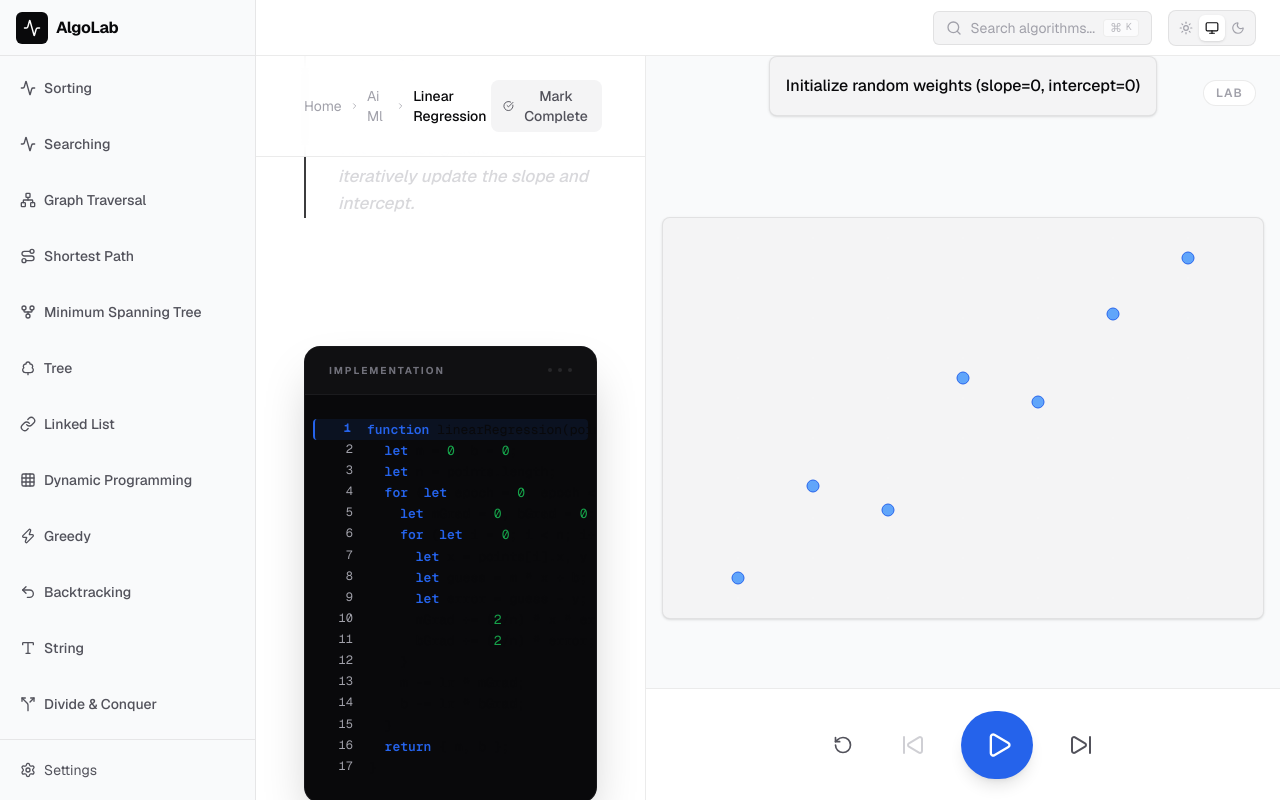
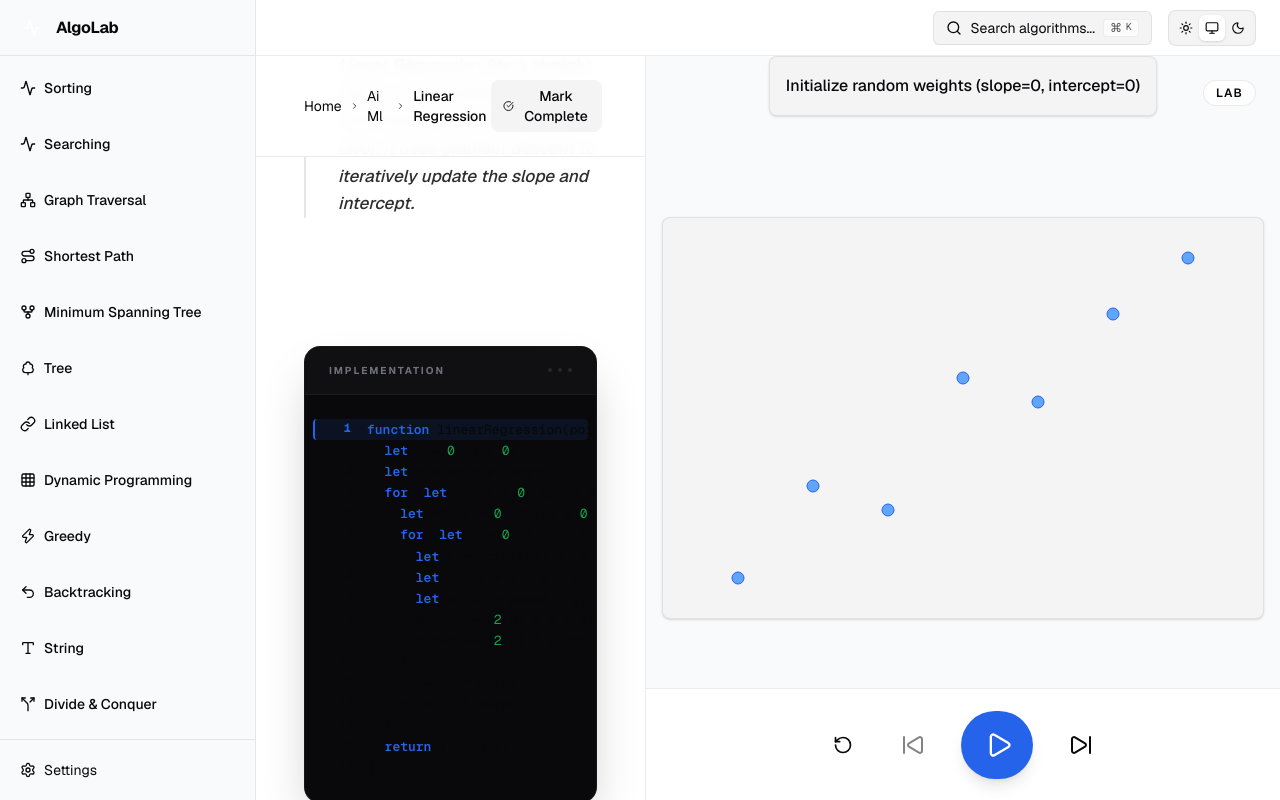
Before and after one commit to hoojinguyen/algo-lab, a Next.js app: page /ai-ml/linear-regression in a window 1280 px wide. Built offline with nearby package versions, Linux system fonts and the light colour scheme.

Commit message:
refactor: use semantic editorial tokens in TheoryPanel

```diff
--- a/src/app/globals.css
+++ b/src/app/globals.css
@@ -5,16 +5,17 @@
   --color-bg-secondary: var(--bg-secondary);
   --color-bg-tertiary: var(--bg-tertiary);
   --color-border: var(--border);
-  --color-text-primary: var(--text-primary);
-  --color-text-secondary: var(--text-secondary);
-  --color-text-muted: var(--text-muted);
+  --color-primary: var(--text-primary);
+  --color-secondary: var(--text-secondary);
+  --color-tertiary: var(--bg-tertiary);
+  --color-muted: var(--text-muted);
   --color-accent: var(--accent);
   --color-success: var(--success);
   --color-warning: var(--warning);
   --color-error: var(--error);
-  --color-text-lead: var(--text-lead);
-  --color-text-editorial: var(--text-editorial);
-  --color-bg-callout: var(--bg-callout);
+  --color-lead: var(--text-lead);
+  --color-editorial: var(--text-editorial);
+  --color-callout: var(--bg-callout);
   --color-border-editorial: var(--border-editorial);
   --font-sans: var(--font-sans);
   --font-mono: var(--font-mono);
--- a/src/components/ui/TheoryPanel.tsx
+++ b/src/components/ui/TheoryPanel.tsx
@@ -22,7 +22,7 @@
         </span>
       </div>
 
-      <h1 className="text-4xl font-extrabold tracking-tight text-white mb-8 leading-tight">
+      <h1 className="text-4xl font-extrabold tracking-tight text-primary mb-8 leading-tight">
         {name}
       </h1>
 
@@ -35,8 +35,8 @@
           <span
             className={`px-3 py-1.5 text-[10px] font-bold border rounded-full uppercase tracking-widest ${
               stable
-                ? 'text-emerald-400 bg-emerald-400/10 border-emerald-400/20'
-                : 'text-amber-400 bg-amber-400/10 border-amber-400/20'
+                ? 'text-success bg-success/10 border-success/20'
+                : 'text-warning bg-warning/10 border-warning/20'
             }`}
           >
             {stable ? 'Stable' : 'Unstable'}
@@ -44,31 +44,31 @@
         )}
       </div>
 
-      <div className="text-[17px] text-zinc-300 leading-relaxed mb-12 font-medium italic opacity-90 border-l-2 border-zinc-800 pl-8">
+      <div className="text-[17px] text-lead leading-relaxed mb-12 font-medium italic opacity-90 border-l-2 border-border-editorial pl-8">
         {parsed.lead}
       </div>
 
       <div className="space-y-12 mb-16">
         {parsed.sections.map((section, i) => (
           <div key={i} className="group">
-            <h3 className="text-[11px] font-bold uppercase tracking-[0.2em] text-zinc-500 mb-4 group-hover:text-zinc-300 transition-colors">
+            <h3 className="text-[11px] font-bold uppercase tracking-[0.2em] text-muted mb-4 group-hover:text-secondary transition-colors">
               {section.title}
             </h3>
-            <p className="text-base text-zinc-400 leading-relaxed max-w-2xl">{section.content}</p>
+            <p className="text-base text-editorial leading-relaxed max-w-2xl">{section.content}</p>
           </div>
         ))}
       </div>
 
       {parsed.interviewInsight && (
-        <div className="mt-12 mb-8 border-l-4 border-blue-500/50 bg-blue-500/5 py-8 pl-8 pr-6 rounded-r-2xl transition-all hover:bg-blue-500/10 group">
+        <div className="mt-12 mb-8 border-l-4 border-accent/30 bg-callout py-8 pl-8 pr-6 rounded-r-2xl transition-all hover:bg-accent/10 group">
           <div className="flex items-center justify-between mb-5">
-            <span className="text-[11px] font-bold uppercase tracking-[0.2em] text-blue-400">
+            <span className="text-[11px] font-bold uppercase tracking-[0.2em] text-accent">
               Interview Insight
             </span>
-            <div className="w-1.5 h-1.5 rounded-full bg-blue-500/50 group-hover:bg-blue-500 transition-colors"></div>
+            <div className="w-1.5 h-1.5 rounded-full bg-accent/50 group-hover:bg-accent transition-colors"></div>
           </div>
-          <div className="text-[15px] text-zinc-300 leading-relaxed font-medium">
-            <div className="prose prose-invert prose-sm max-w-none prose-p:leading-relaxed prose-code:bg-zinc-800 prose-code:px-1.5 prose-code:py-0.5 prose-code:rounded prose-code:text-zinc-200 prose-code:before:content-none prose-code:after:content-none font-sans">
+          <div className="text-[15px] text-lead leading-relaxed font-medium">
+            <div className="prose prose-sm max-w-none prose-p:leading-relaxed dark:prose-invert prose-code:bg-tertiary prose-code:px-1.5 prose-code:py-0.5 prose-code:rounded prose-code:text-primary prose-code:before:content-none prose-code:after:content-none font-sans">
               {parsed.interviewInsight}
             </div>
           </div>
@@ -88,10 +88,10 @@
   type: 'success' | 'warning' | 'error' | 'muted';
 }) {
   const styles = {
-    success: 'text-emerald-400 bg-emerald-400/10 border-emerald-400/20',
-    warning: 'text-amber-400 bg-amber-400/10 border-amber-400/20',
-    error: 'text-rose-400 bg-rose-400/10 border-rose-400/20',
-    muted: 'text-zinc-500 bg-zinc-900 border-zinc-800',
+    success: 'text-success bg-success/10 border-success/20',
+    warning: 'text-warning bg-warning/10 border-warning/20',
+    error: 'text-error bg-error/10 border-error/20',
+    muted: 'text-secondary bg-tertiary border-border-editorial',
   };
 
   return (
```
